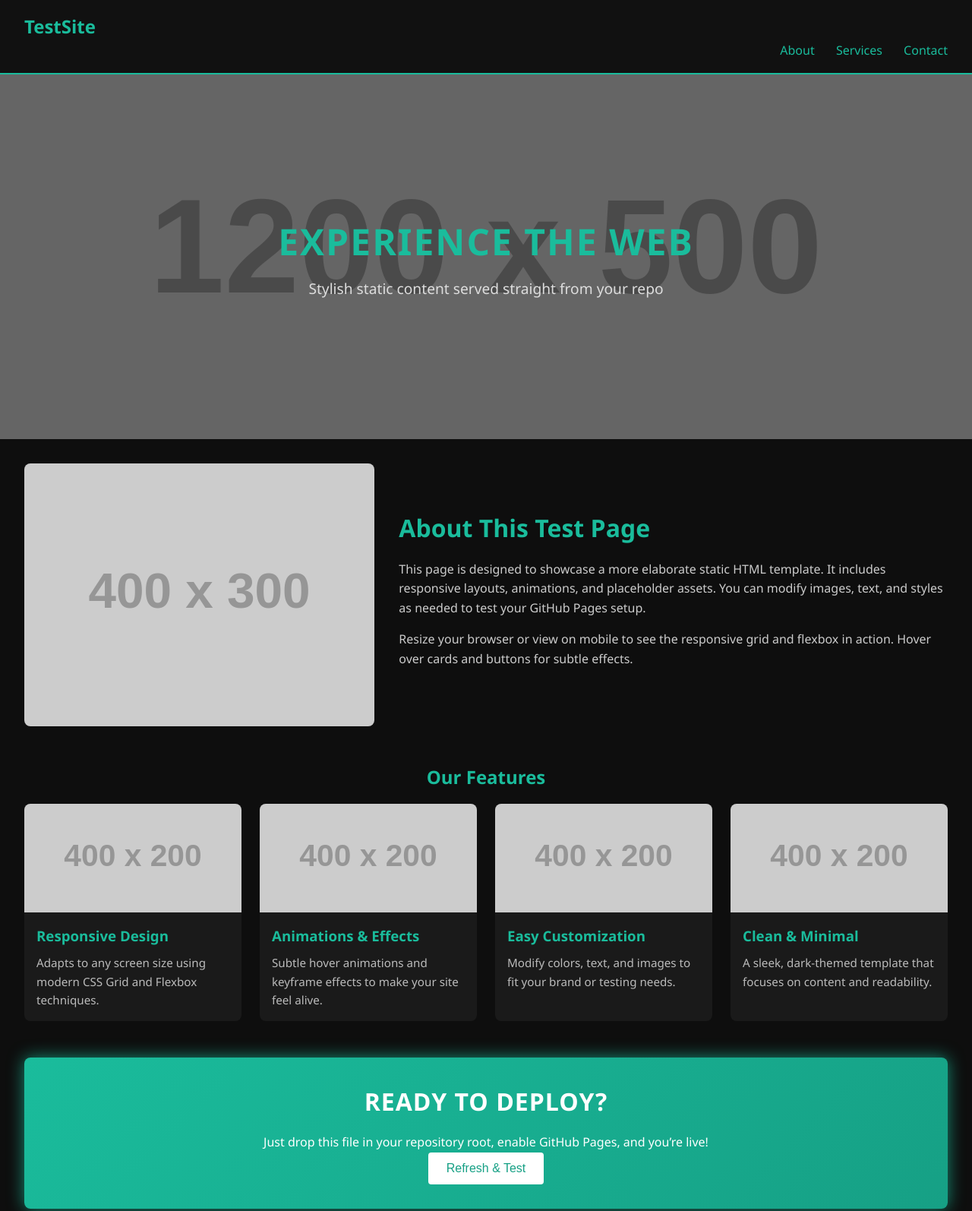
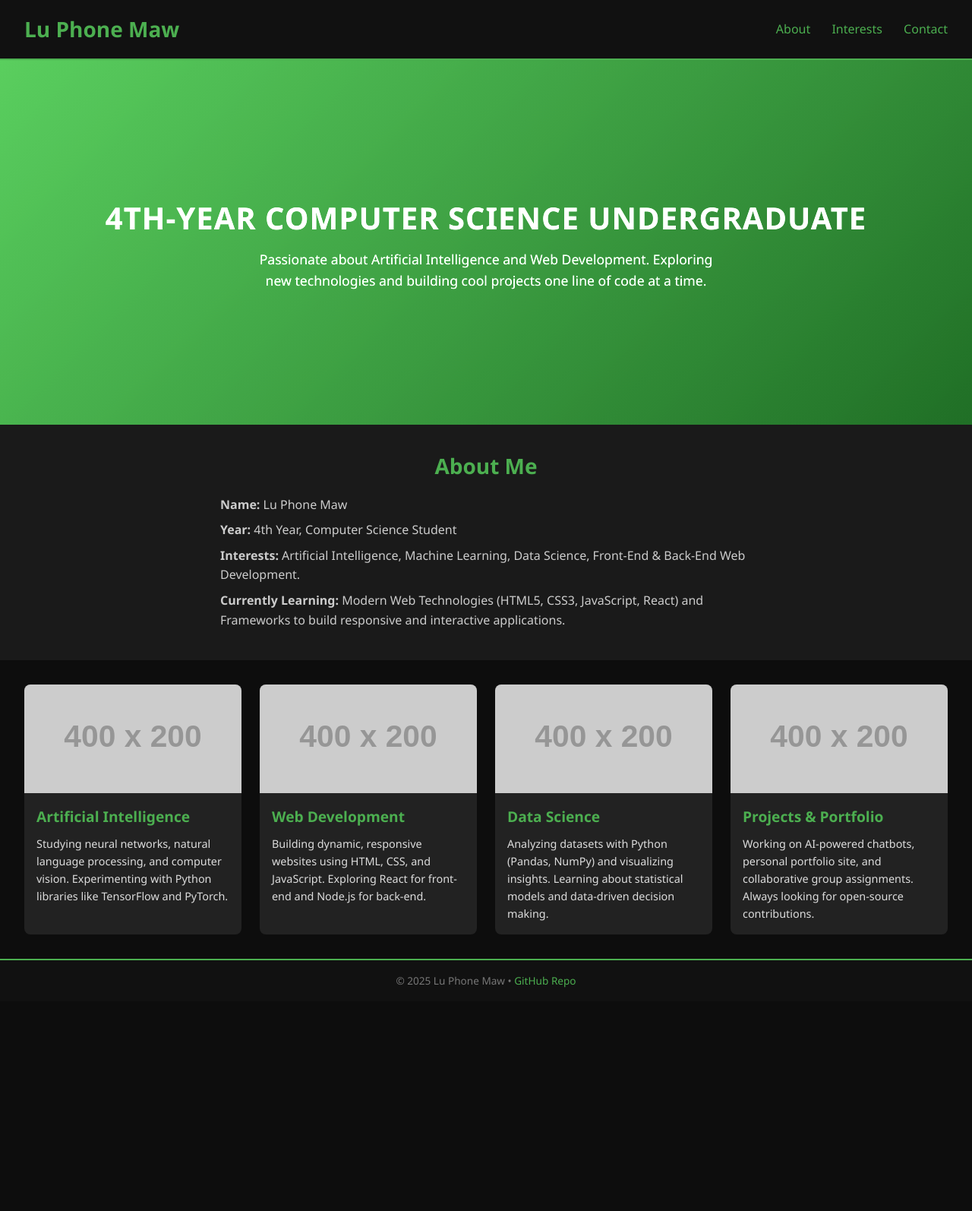
Before and after one commit to luphone04/WebClass, a plain HTML site: page index.html in a window 1280 px wide. Shown: the top 1594 px of the page at 76% size. After the commit the page ends 1318 px from the top, so only its background shows below. Drawn offline with Linux system fonts and the light colour scheme; placeholder pictures from the web are drawn by us.

Commit message:
Update index.html

```diff
--- a/index.html
+++ b/index.html
@@ -1,344 +1,187 @@
 <!DOCTYPE html>
 <html lang="en">
 <head>
-  <meta charset="UTF-8" />
-  <meta name="viewport" content="width=device-width, initial-scale=1.0" />
-  <title>Cool Static Test Page</title>
+  <meta charset="UTF-8">
+  <meta name="viewport" content="width=device-width, initial-scale=1">
+  <title>Lu Phone Maw – Portfolio Test</title>
   <style>
     /* Reset & Base */
-    * {
-      margin: 0;
-      padding: 0;
-      box-sizing: border-box;
-    }
+    * { box-sizing: border-box; margin: 0; padding: 0; }
     body {
       font-family: 'Segoe UI', Tahoma, Geneva, Verdana, sans-serif;
-      background: #0e0e0e;
-      color: #f0f0f0;
+      background: #0d0d0d;
+      color: #e0e0e0;
       line-height: 1.6;
-      overflow-x: hidden;
     }
-    a {
-      color: #1abc9c;
-      text-decoration: none;
-    }
-    a:hover {
-      text-decoration: underline;
-    }
+    a { text-decoration: none; color: #4caf50; transition: color 0.3s; }
+    a:hover { color: #a5d6a7; }
 
     /* Header & Navigation */
     header {
       background: #111;
       padding: 1rem 2rem;
-      position: sticky;
-      top: 0;
-      z-index: 1000;
-      border-bottom: 2px solid #1abc9c;
+      display: flex;
+      justify-content: space-between;
+      align-items: center;
+      border-bottom: 2px solid #4caf50;
     }
-    .logo {
-      font-size: 1.5rem;
-      font-weight: bold;
-      color: #1abc9c;
-    }
-    nav {
-      float: right;
+    header h1 {
+      font-size: 1.75rem;
+      color: #4caf50;
     }
     nav a {
       margin-left: 1.5rem;
-      font-size: 1rem;
-      transition: color 0.3s;
-    }
-    nav a:hover {
-      color: #16a085;
-    }
-    header::after {
-      content: "";
-      display: table;
-      clear: both;
+      font-weight: 500;
     }
 
-    /* Hero / Banner */
+    /* Hero Section */
     .hero {
-      background: url('https://via.placeholder.com/1200x500') center/cover no-repeat;
-      height: 60vh;
       display: flex;
+      flex-direction: column;
       justify-content: center;
       align-items: center;
+      height: 60vh;
       text-align: center;
-      position: relative;
+      background: linear-gradient(135deg, #4caf50, #1b5e20);
+      animation: pulse 8s infinite alternate;
+      color: #fff;
     }
-    .hero::before {
-      content: "";
-      position: absolute;
-      top: 0;
-      left: 0;
-      width: 100%;
-      height: 100%;
-      background: rgba(0, 0, 0, 0.5);
-    }
-    .hero-content {
-      position: relative;
-      z-index: 1;
-      animation: fadeIn 2s ease-in-out;
-    }
-    .hero h1 {
-      font-size: 3rem;
+    .hero h2 {
+      font-size: 2.5rem;
+      letter-spacing: 1px;
+      text-transform: uppercase;
       margin-bottom: 0.5rem;
-      color: #1abc9c;
-      text-transform: uppercase;
-      letter-spacing: 2px;
     }
     .hero p {
-      font-size: 1.2rem;
-      color: #ddd;
+      font-size: 1.1rem;
+      max-width: 600px;
     }
-    @keyframes fadeIn {
-      from { opacity: 0; transform: translateY(20px); }
-      to { opacity: 1; transform: translateY(0); }
-    }
-
-    /* Main Content */
-    main {
-      padding: 2rem;
-    }
-    section {
-      margin-bottom: 3rem;
+    @keyframes pulse {
+      0%   { filter: brightness(1); }
+      100% { filter: brightness(1.2); }
     }
 
     /* About Section */
     .about {
-      display: flex;
-      flex-wrap: wrap;
-      gap: 2rem;
-      align-items: center;
+      padding: 2rem;
+      background: #1a1a1a;
     }
-    .about img {
-      flex: 1 1 300px;
-      max-width: 100%;
-      border-radius: 8px;
-      transition: transform 0.5s;
+    .about h3 {
+      font-size: 1.75rem;
+      color: #4caf50;
+      margin-bottom: 1rem;
+      text-align: center;
     }
-    .about img:hover {
-      transform: scale(1.05);
-    }
-    .about-text {
-      flex: 2 1 400px;
-    }
-    .about-text h2 {
-      font-size: 2rem;
-      margin-bottom: 1rem;
-      color: #1abc9c;
-    }
-    .about-text p {
+    .about p {
+      max-width: 700px;
+      margin: 0.5rem auto;
       font-size: 1rem;
-      margin-bottom: 1rem;
       color: #ccc;
     }
 
-    /* Services/Cards Grid */
-    .services {
+    /* Skills/Interests Grid */
+    .skills {
       display: grid;
-      grid-template-columns: repeat(auto-fit, minmax(250px, 1fr));
+      grid-template-columns: repeat(auto-fit, minmax(200px, 1fr));
       gap: 1.5rem;
+      padding: 2rem;
     }
-    .service-card {
-      background: #1a1a1a;
+    .skill-card {
+      background: #222;
       border-radius: 8px;
       overflow: hidden;
-      transition: transform 0.3s, background 0.3s;
+      transition: transform 0.3s ease, background 0.3s ease;
     }
-    .service-card:hover {
+    .skill-card:hover {
       transform: translateY(-5px);
-      background: #222;
+      background: #2e2e2e;
     }
-    .service-card img {
+    .skill-card img {
       width: 100%;
       display: block;
     }
-    .service-content {
+    .skill-content {
       padding: 1rem;
     }
-    .service-content h3 {
+    .skill-content h4 {
       margin-bottom: 0.5rem;
-      color: #1abc9c;
+      color: #4caf50;
+      font-size: 1.2rem;
     }
-    .service-content p {
-      font-size: 0.95rem;
-      color: #bbb;
-    }
-
-    /* Call-to-Action Banner */
-    .cta {
-      background: linear-gradient(135deg, #1abc9c, #16a085);
-      padding: 2rem;
-      border-radius: 8px;
-      text-align: center;
-      color: #fff;
-      animation: pulse 3s infinite alternate;
-    }
-    .cta h2 {
-      font-size: 2rem;
-      margin-bottom: 1rem;
-      text-transform: uppercase;
-      letter-spacing: 1px;
-    }
-    .cta button {
-      background: #fff;
-      color: #16a085;
-      border: none;
-      padding: 0.75rem 1.5rem;
-      font-size: 1rem;
-      border-radius: 4px;
-      cursor: pointer;
-      transition: background 0.3s;
-    }
-    .cta button:hover {
-      background: #e0e0e0;
-    }
-    @keyframes pulse {
-      from { box-shadow: 0 0 10px rgba(26, 188, 156, 0.5); }
-      to { box-shadow: 0 0 30px rgba(26, 188, 156, 0.9); }
+    .skill-content p {
+      font-size: 0.9rem;
+      color: #ddd;
     }
 
     /* Footer */
     footer {
       background: #111;
-      padding: 1.5rem 2rem;
       text-align: center;
-      border-top: 2px solid #1abc9c;
+      padding: 1rem;
+      font-size: 0.85rem;
+      color: #777;
+      border-top: 2px solid #4caf50;
     }
-    footer p {
-      font-size: 0.9rem;
-      color: #777;
-    }
-    footer a {
-      color: #1abc9c;
-      margin: 0 0.5rem;
-      font-size: 0.9rem;
-    }
+    footer a:hover { text-decoration: underline; }
   </style>
 </head>
-
 <body>
-  <!-- Header -->
   <header>
-    <div class="logo">TestSite</div>
+    <h1>Lu Phone Maw</h1>
     <nav>
       <a href="#about">About</a>
-      <a href="#services">Services</a>
+      <a href="#skills">Interests</a>
       <a href="#contact">Contact</a>
     </nav>
   </header>
 
-  <!-- Hero Banner -->
-  <div class="hero">
-    <div class="hero-content">
-      <h1>Experience the Web</h1>
-      <p>Stylish static content served straight from your repo</p>
+  <section class="hero">
+    <h2>4th-Year Computer Science Undergraduate</h2>
+    <p>Passionate about Artificial Intelligence and Web Development. Exploring new technologies and building cool projects one line of code at a time.</p>
+  </section>
+
+  <section id="about" class="about">
+    <h3>About Me</h3>
+    <p><strong>Name:</strong> Lu Phone Maw</p>
+    <p><strong>Year:</strong> 4th Year, Computer Science Student</p>
+    <p><strong>Interests:</strong> Artificial Intelligence, Machine Learning, Data Science, Front-End &amp; Back-End Web Development.</p>
+    <p><strong>Currently Learning:</strong> Modern Web Technologies (HTML5, CSS3, JavaScript, React) and Frameworks to build responsive and interactive applications.</p>
+  </section>
+
+  <section id="skills" class="skills">
+    <div class="skill-card">
+      <img src="https://via.placeholder.com/400x200?text=AI+&+ML" alt="AI & ML">
+      <div class="skill-content">
+        <h4>Artificial Intelligence</h4>
+        <p>Studying neural networks, natural language processing, and computer vision. Experimenting with Python libraries like TensorFlow and PyTorch.</p>
       </div>
     </div>
-
-  <main>
-    <!-- About Section -->
-    <section id="about" class="about">
-      <img src="https://via.placeholder.com/400x300" alt="About Image" />
-      <div class="about-text">
-        <h2>About This Test Page</h2>
-        <p>
-          This page is designed to showcase a more elaborate static HTML template.
-          It includes responsive layouts, animations, and placeholder assets. You can
-          modify images, text, and styles as needed to test your GitHub Pages setup.
-        </p>
-        <p>
-          Resize your browser or view on mobile to see the responsive grid and flexbox in action.
-          Hover over cards and buttons for subtle effects.
-        </p>
-      </div>
-    </section>
-
-    <!-- Services / Features -->
-    <section id="services">
-      <h2 style="text-align: center; margin-bottom: 1rem; color: #1abc9c;">
-        Our Features
-      </h2>
-      <div class="services">
-        <div class="service-card">
-          <img src="https://via.placeholder.com/400x200" alt="Feature 1" />
-          <div class="service-content">
-            <h3>Responsive Design</h3>
-            <p>
-              Adapts to any screen size using modern CSS Grid and Flexbox techniques.
-            </p>
+    <div class="skill-card">
+      <img src="https://via.placeholder.com/400x200?text=Web+Dev" alt="Web Development">
+      <div class="skill-content">
+        <h4>Web Development</h4>
+        <p>Building dynamic, responsive websites using HTML, CSS, and JavaScript. Exploring React for front-end and Node.js for back-end.</p>
       </div>
     </div>
-        <div class="service-card">
-          <img src="https://via.placeholder.com/400x200" alt="Feature 2" />
-          <div class="service-content">
-            <h3>Animations & Effects</h3>
-            <p>
-              Subtle hover animations and keyframe effects to make your site feel alive.
-            </p>
+    <div class="skill-card">
+      <img src="https://via.placeholder.com/400x200?text=Data+Science" alt="Data Science">
+      <div class="skill-content">
+        <h4>Data Science</h4>
+        <p>Analyzing datasets with Python (Pandas, NumPy) and visualizing insights. Learning about statistical models and data-driven decision making.</p>
       </div>
     </div>
-        <div class="service-card">
-          <img src="https://via.placeholder.com/400x200" alt="Feature 3" />
-          <div class="service-content">
-            <h3>Easy Customization</h3>
-            <p>
-              Modify colors, text, and images to fit your brand or testing needs.
-            </p>
-          </div>
-        </div>
-        <div class="service-card">
-          <img src="https://via.placeholder.com/400x200" alt="Feature 4" />
-          <div class="service-content">
-            <h3>Clean & Minimal</h3>
-            <p>
-              A sleek, dark-themed template that focuses on content and readability.
-            </p>
-          </div>
+    <div class="skill-card">
+      <img src="https://via.placeholder.com/400x200?text=Projects" alt="Projects">
+      <div class="skill-content">
+        <h4>Projects &amp; Portfolio</h4>
+        <p>Working on AI-powered chatbots, personal portfolio site, and collaborative group assignments. Always looking for open-source contributions.</p>
       </div>
     </div>
   </section>
 
-    <!-- Call-to-Action -->
-    <section class="cta">
-      <h2>Ready to Deploy?</h2>
-      <p>
-        Just drop this file in your repository root, enable GitHub Pages, and you’re live!
-      </p>
-      <button onclick="window.location.reload();">Refresh &amp; Test</button>
-    </section>
-
-    <!-- Contact Section -->
-    <section id="contact" style="margin-top: 3rem;">
-      <h2 style="text-align: center; margin-bottom: 1rem; color: #1abc9c;">
-        Get in Touch
-      </h2>
-      <form style="max-width: 600px; margin: 0 auto; background: #1a1a1a; padding: 1.5rem; border-radius: 8px;">
-        <label for="name">Name</label><br />
-        <input type="text" id="name" name="name" placeholder="Your Name" required
-               style="width: 100%; padding: 0.5rem; margin: 0.5rem 0; border-radius: 4px; border: none;" /><br />
-
-        <label for="email">Email</label><br />
-        <input type="email" id="email" name="email" placeholder="you@example.com" required
-               style="width: 100%; padding: 0.5rem; margin: 0.5rem 0; border-radius: 4px; border: none;" /><br />
-
-        <label for="message">Message</label><br />
-        <textarea id="message" name="message" rows="4" placeholder="Your message…" required
-                  style="width: 100%; padding: 0.5rem; margin: 0.5rem 0; border-radius: 4px; border: none;"></textarea><br />
-
-        <button type="submit"
-                style="background: #1abc9c; color: #0e0e0e; padding: 0.75rem 1.5rem; border: none; border-radius: 4px; cursor: pointer;">
-          Send Message
-        </button>
-      </form>
-    </section>
-  </main>
-
-  <!-- Footer -->
-  <footer>
-    <p>&copy; 2025 • <a href="https://github.com/username/repo" target="_blank">View on GitHub</a></p>
+  <footer id="contact">
+    &copy; 2025 Lu Phone Maw •
+    <a href="https://github.com/username/repo" target="_blank">GitHub Repo</a>
   </footer>
 </body>
 </html>
```
Lines whose indentation alone changed are shown as unchanged.
